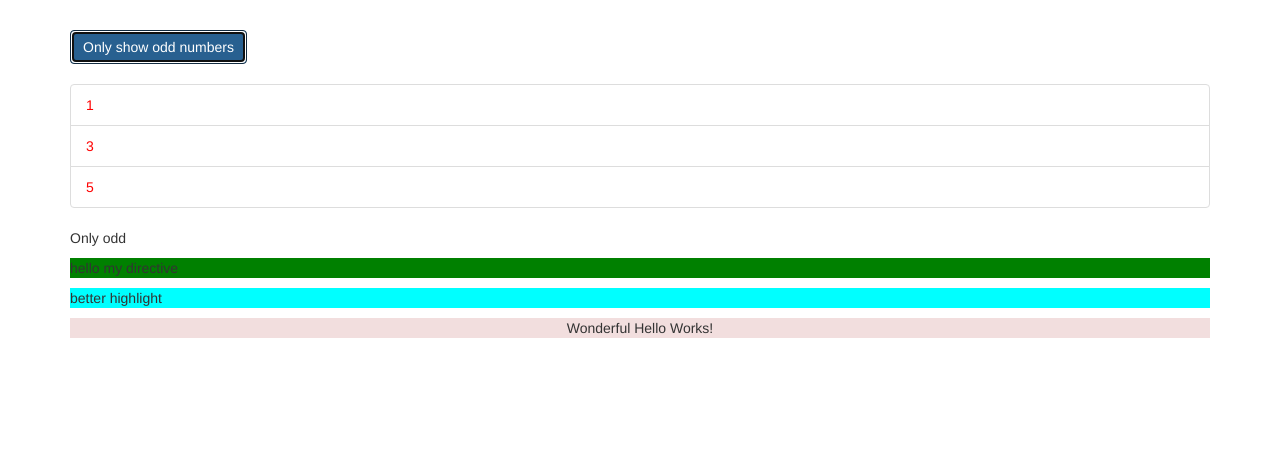
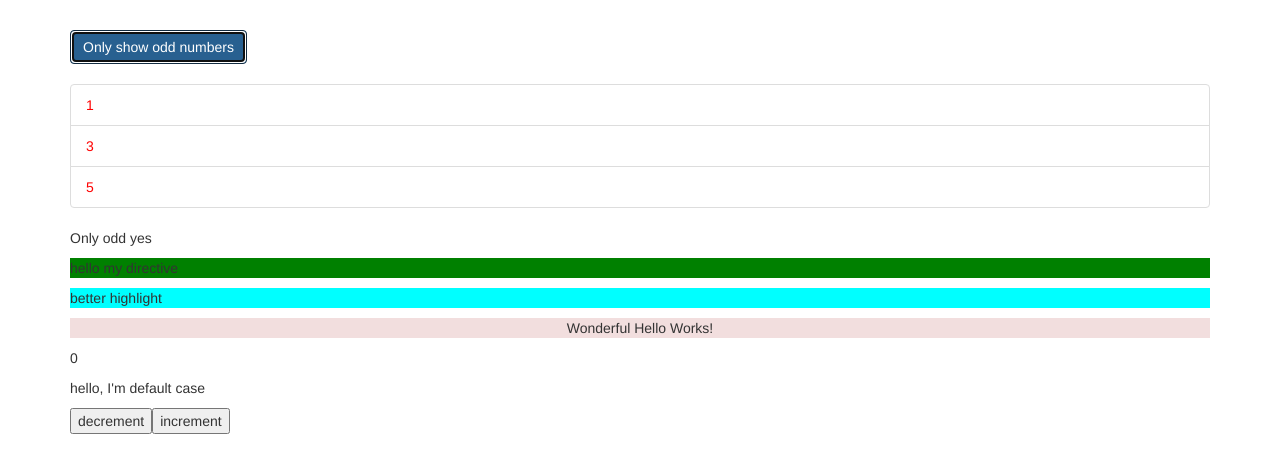
Before and after one commit to mkxhmn/learn-angular, an Angular app in the folder apps/directives/: page / in a window 1280 px wide. Both pictures are taken after a click on the button "Only show odd numbers". Shown: the top 472 px of the page. Built offline with nearby package versions, Linux system fonts and the light colour scheme.

Commit message:
lesson: 104 understanding ngSwitch

```diff
--- a/apps/directives/src/app/app.component.html
+++ b/apps/directives/src/app/app.component.html
@@ -29,13 +29,14 @@
         </div>
       </ul>
       <ng-template [ngIf]="onlyOdd">
-        <p>Only odd</p>
+        <p>Only odd yes</p>
       </ng-template>
       <p appBasicHighlight>hello my directive</p>
       <p appBetterHighlight defaultColor="cyan" highlightColor="magenta">
         better highlight
       </p>
       <app-wonderful-hello class="text-center" />
+      <app-now-switch/>
     </div>
   </div>
 </div>
--- /dev/null
+++ b/apps/directives/src/app/now-switch/now-switch.component.html
@@ -0,0 +1,10 @@
+<p>{{ value }}</p>
+<div [ngSwitch]="value">
+  <p *ngSwitchCase="2">2 + 2 = 4</p>
+  <p *ngSwitchCase="5"><strong>five</strong> to the rescue</p>
+  <p *ngSwitchDefault>hello, I'm default case</p>
+</div>
+<div>
+  <button (click)="decrement()">decrement</button>
+  <button (click)="increment()">increment</button>
+</div>
--- /dev/null
+++ b/apps/directives/src/app/now-switch/now-switch.component.ts
@@ -0,0 +1,35 @@
+import { Component } from '@angular/core';
+
+@Component({
+  selector: 'app-now-switch',
+  templateUrl: './now-switch.component.html',
+})
+export class NowSwitchComponent {
+  value = 0;
+
+  /**
+   * Increments the value by 1.
+   * If the current value is greater or equal to 5, the value is set to 0.
+   * Otherwise, the value is increment by 1.
+   */
+  increment() {
+    if (this.value >= 5) {
+      this.value = 0;
+    } else {
+      this.value++;
+    }
+  }
+
+  /**
+   * Decrements the value by 1.
+   * If the current value is less than or equal to 0, the value is set to 5.
+   * Otherwise, the value is decremented by 1.
+   */
+  decrement() {
+    if (this.value <= 0) {
+      this.value = 5;
+    } else {
+      this.value--;
+    }
+  }
+}
```
Also changed, not shown: apps/directives/src/app/app.module.ts (+22 -2 lines).
